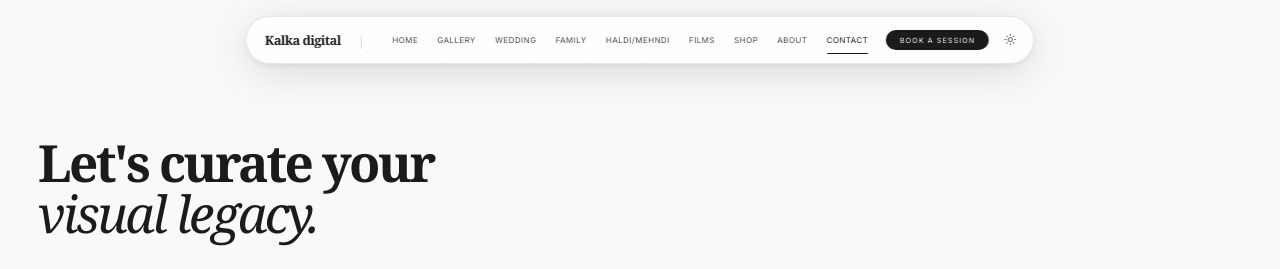
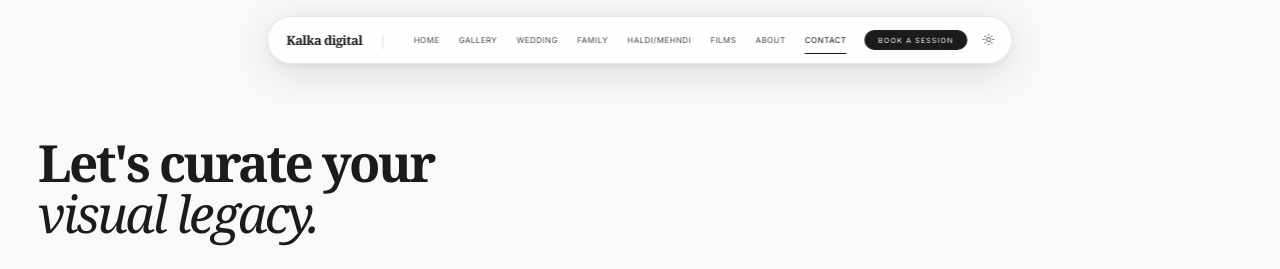
Before and after one commit to satyam88515115733751151588-del/Kalkaphotostudio.com, a plain HTML site: page contact.html in a window 1280 px wide. Shown: the top 269 px of the page. Drawn offline with nearby package versions, Linux system fonts and the light colour scheme; no server answers.

Commit message:
Remove 'Shop' link from navigation
Removed 'Shop' link from the navigation menu in contact.html.

```diff
--- a/contact.html
+++ b/contact.html
@@ -324,7 +324,7 @@
       <a href="family-functions.html">Family</a>
       <a href="haldi-mehndi.html">Haldi/Mehndi</a>
       <a href="video-gallery.html">Films</a>
-      <a href="shop.html">Shop</a>
+
       <a href="about.html" >About</a>
       <a href="contact.html" class="active">Contact</a>
     </div>
@@ -351,7 +351,7 @@
         <a href="family-functions.html" class="mobile-link">Family</a>
         <a href="haldi-mehndi.html" class="mobile-link">Haldi/Mehndi</a>
         <a href="video-gallery.html" class="mobile-link">Films</a>
-        <a href="shop.html" class="mobile-link">Shop</a>
+
         <a href="about.html" class="mobile-link">About</a>
         <a href="contact.html" class="mobile-link active">Contact</a>
       </div>
```
